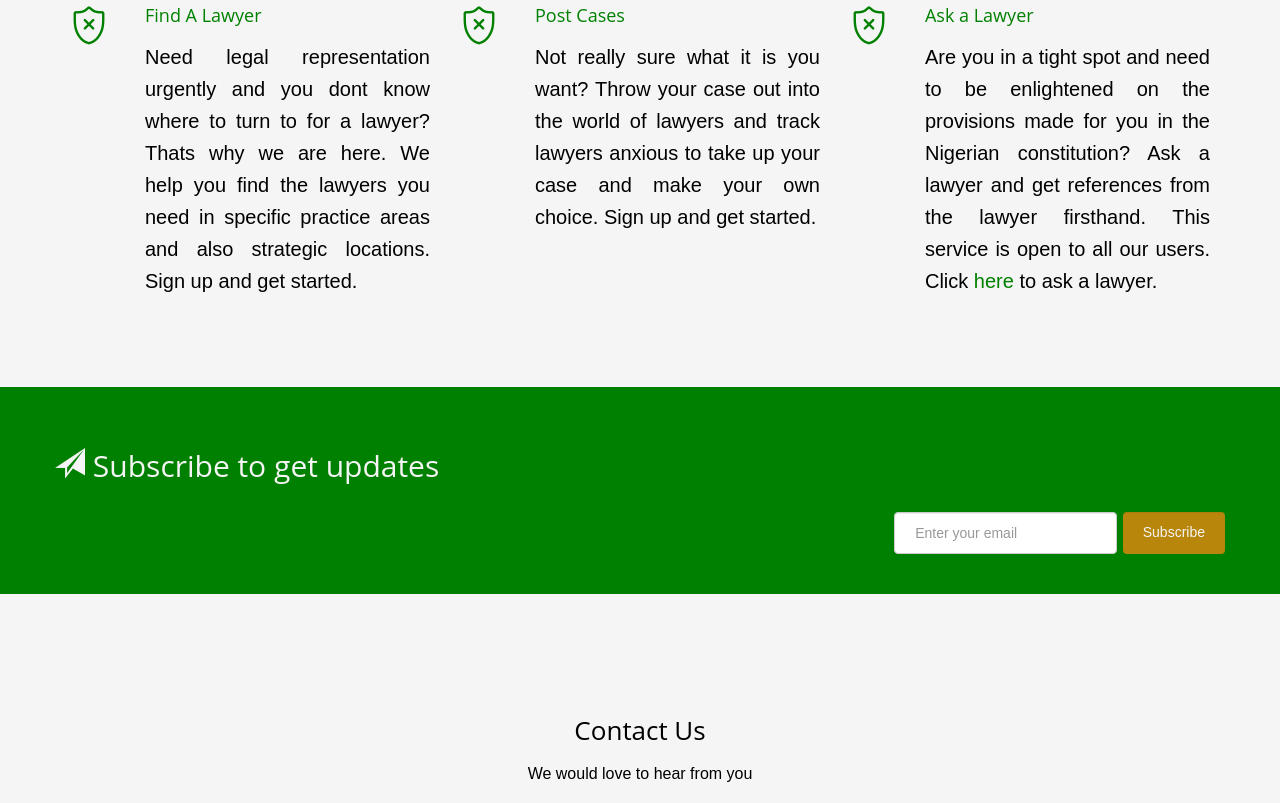
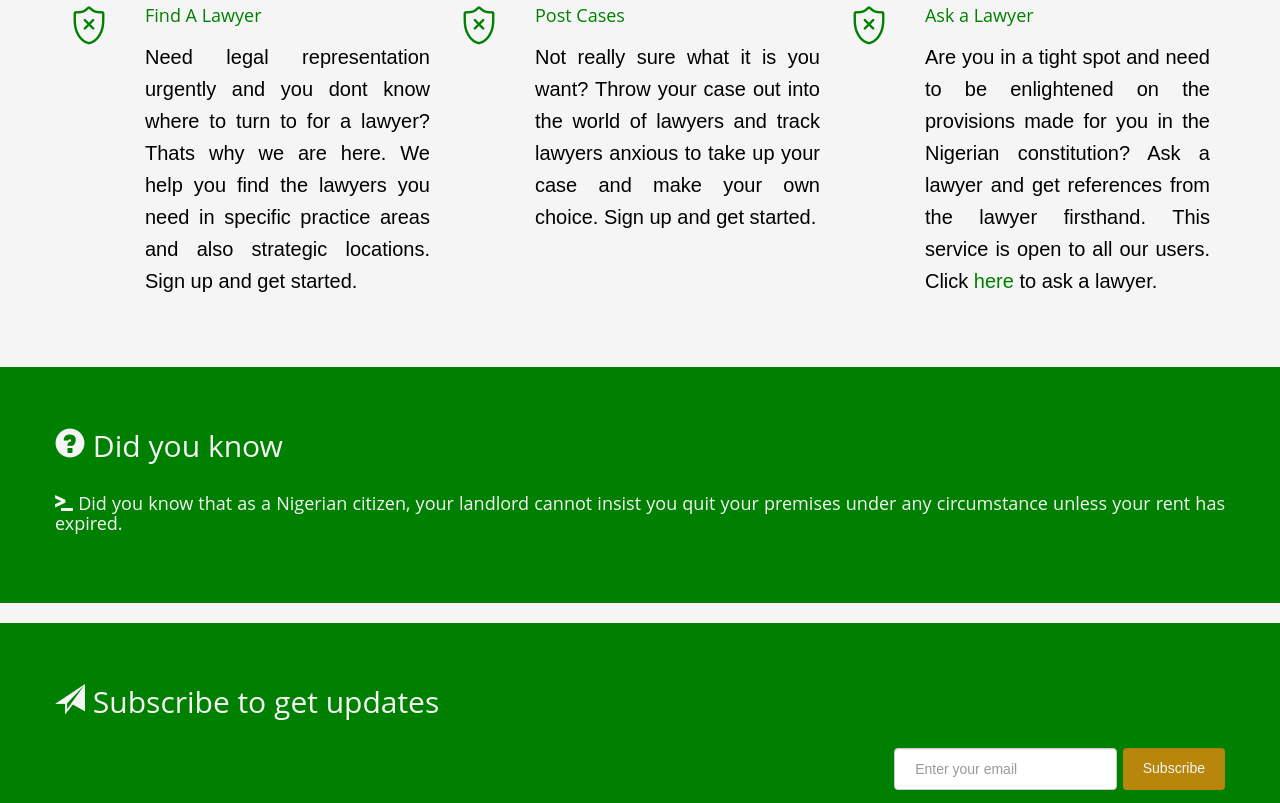
Before and after one commit to Oyekunle-Mark/lawspace, a plain HTML site: page index.html in a window 1280 px wide. Shown: the part 5886-6689 px from the top of the page. Drawn offline with Linux system fonts and the light colour scheme; files whose address does not match are found by name.

Commit message:
added the 'did you know' section to the landing page

```diff
--- a/css/style.css
+++ b/css/style.css
@@ -595,6 +595,7 @@ img {
     text-align: left !important;
   }
 }
+
 .getting-started .call-to-action a.sign-up {
   float: right;
   margin-top: 20px;
--- a/index.html
+++ b/index.html
@@ -444,6 +444,15 @@
 				</div>
 			</div>
 		</div>
+
+        <div class="getting-started getting-started-1">
+            <div class="container">
+                <div class="row">
+                    <h2 class="to-animate" style="color: whitesmoke;"><span class="glyphicon glyphicon-question-sign"></span> Did you know </h2>
+                    <h5 style="color: whitesmoke; font-size: 18px;"><span class="glyphicon glyphicon-console"></span> Did you know that as a Nigerian citizen, your landlord cannot insist you quit your premises under any circumstance unless your rent has expired.</h5>
+                </div>
+            </div>
+	   </div>
 	</section>
 
 
```
